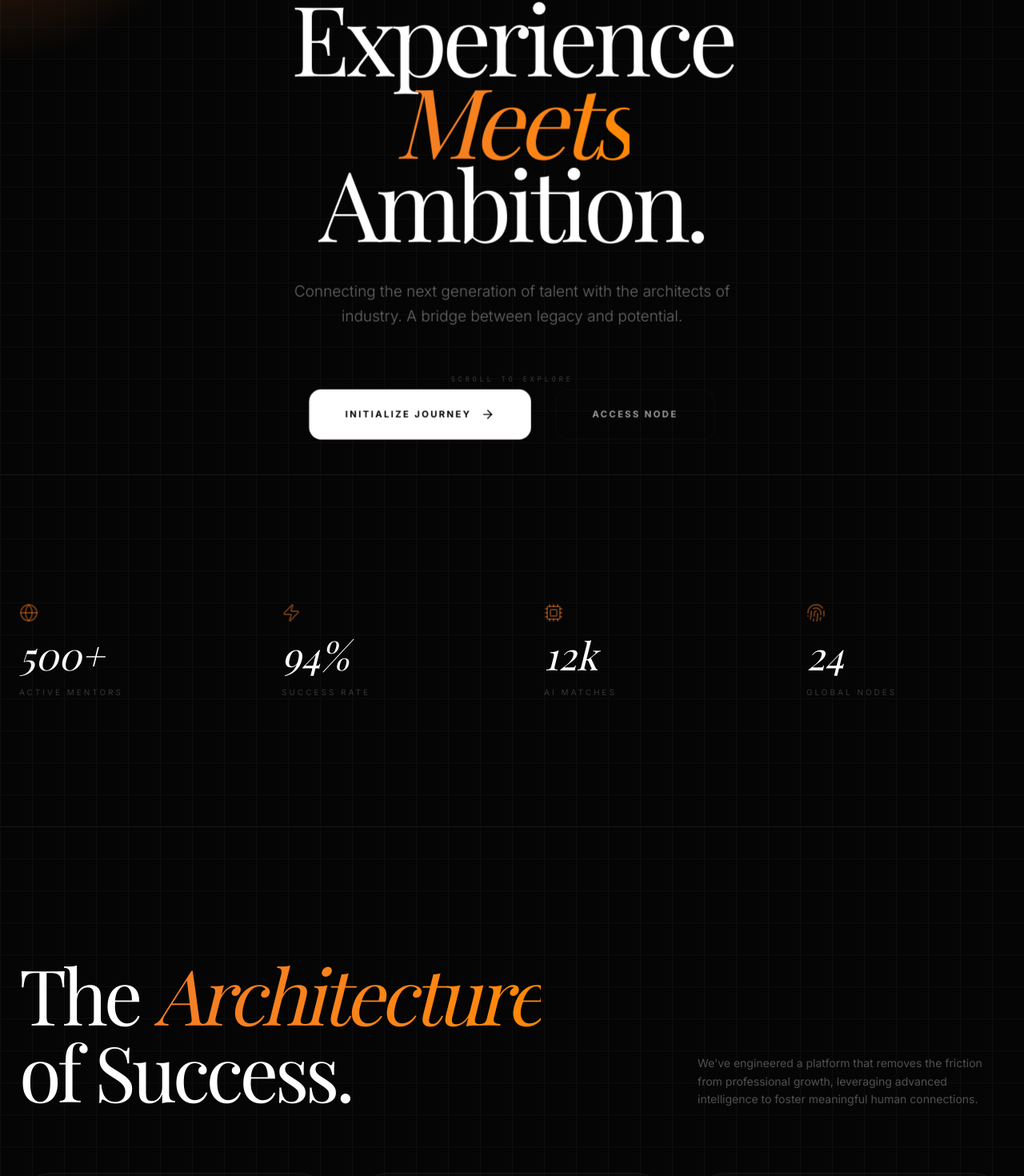
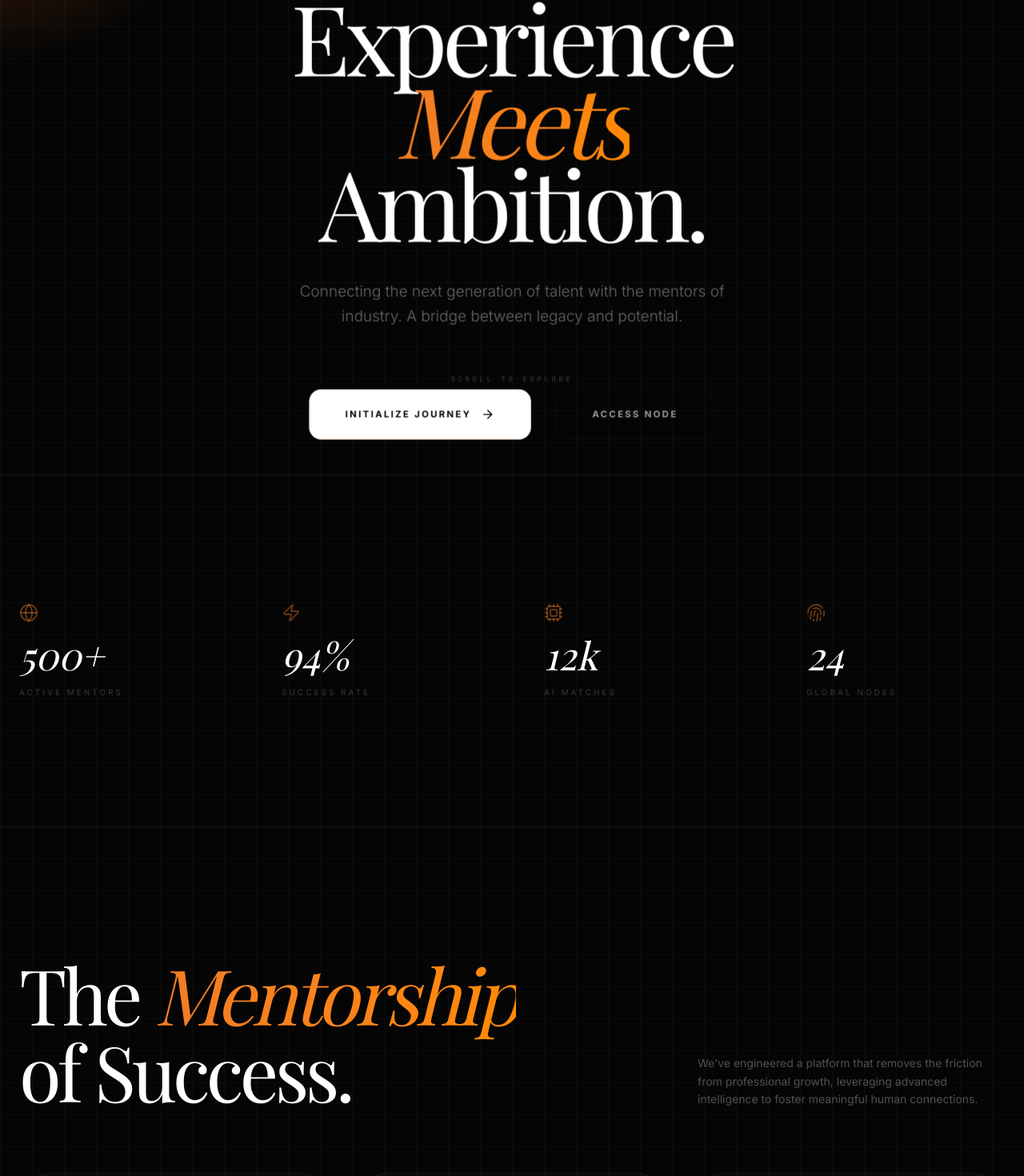
Before and after one commit to Saurav78617/Edu-connect, a React (Vite) app: page / in a window 1280 px wide. Shown: the part 207-1677 px from the top of the page at 80% size. Built offline with nearby package versions, Linux system fonts and the light colour scheme; a web font is replaced by a local one.

Commit message:
Auto save update

```diff
--- a/src/pages/Landing.tsx
+++ b/src/pages/Landing.tsx
@@ -58,7 +58,7 @@
             </motion.h1>
 
             <motion.p variants={itemVariants} className="max-w-xl mx-auto text-lg md:text-xl text-text-primary/40 font-light leading-relaxed">
-              Connecting the next generation of talent with the architects of industry.
+              Connecting the next generation of talent with the mentors of industry.
               A bridge between legacy and potential.
             </motion.p>
 
@@ -125,7 +125,7 @@
         <div className="max-w-7xl mx-auto space-y-20">
           <div className="flex flex-col md:flex-row justify-between items-end gap-8">
             <h2 className="text-6xl md:text-8xl font-serif font-light tracking-tighter leading-none">
-              The <span className="italic bg-gradient-to-r from-brand-accent to-orange-400 bg-clip-text text-transparent">Architecture</span> <br />
+              The <span className="italic bg-gradient-to-r from-brand-accent to-orange-400 bg-clip-text text-transparent">Mentorship</span> <br />
               of Success.
             </h2>
             <p className="max-w-sm text-text-primary/30 text-sm leading-relaxed">
--- a/src/pages/Login.tsx
+++ b/src/pages/Login.tsx
@@ -140,7 +140,7 @@
                   Edu <span className="text-brand-accent">Connect</span>
                 </h1>
                 <p className="text-text-primary/30 text-xs uppercase tracking-[0.6em] font-medium">
-                  The Architecture of Knowledge
+                  The Mentorship of Knowledge
                 </p>
               </motion.div>
             </div>
```
